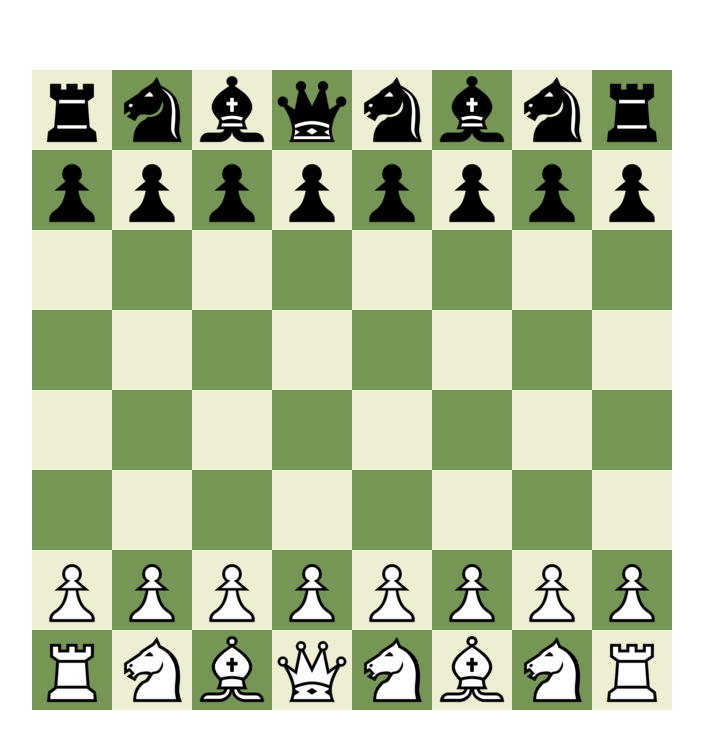
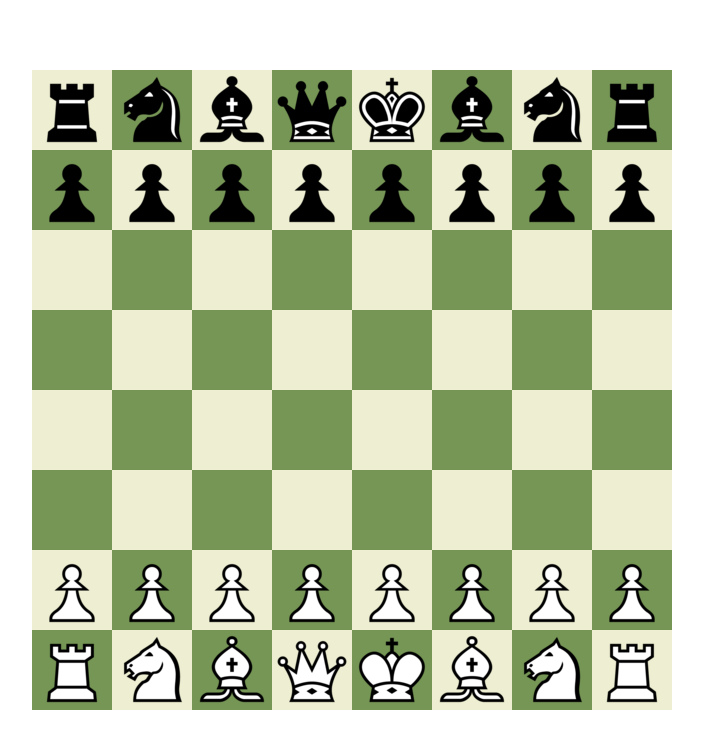
Before and after one commit to kevin-a-nelson/chess2, an Angular app: page /play in a window 1280 px wide. Shown: the top 748 px of the page, without its empty margins (288-991 px from the left). Built offline with nearby package versions, Linux system fonts and the light colour scheme.

Commit message:
all chest pieces have valid moves

```diff
--- a/src/app/components/chess-board-square/chess-board-square.component.html
+++ b/src/app/components/chess-board-square/chess-board-square.component.html
@@ -1,5 +1,5 @@
 <div class="chess-board-square" [ngStyle]="{background: color}">
     <div *ngIf="chessPiece">
-        <img [src]="chessPiece.image"/>
+        <img src="assets/images/{{ chessPiece.image }}.png"/>
     </div>
 </div>
--- a/src/app/components/chess-board-square/chess-board-square.component.ts
+++ b/src/app/components/chess-board-square/chess-board-square.component.ts
@@ -1,5 +1,6 @@
 import { Component, OnInit, Input } from '@angular/core';
 import chessPieces from '../../../public/chessPieces';
+import chessBoard from '../../../public/chess-board'
 
 @Component({
   selector: 'app-chess-board-square',
@@ -16,5 +17,6 @@ export class ChessBoardSquareComponent implements OnInit {
   constructor() { }
 
   ngOnInit() {
+
   }
 }
--- a/src/app/components/chess-board/chess-board.component.html
+++ b/src/app/components/chess-board/chess-board.component.html
@@ -6,10 +6,9 @@
             *ngFor="let column of row; index as columnIdx"
             >
             <app-chess-board-square
-                [chessPiece]="chessPiece(rowIdx, columnIdx)"
-                [isSelected]="isSelected(rowIdx, columnIdx)"
+                [chessPiece]="getChessPiece(rowIdx, columnIdx)"
                 [color]="color(rowIdx, columnIdx)"
-                (click)="selectSquare(rowIdx, columnIdx)"
+                (click)="onClick(rowIdx, columnIdx)"
             >
             </app-chess-board-square>
         </div>
--- a/src/app/components/chess-board/chess-board.component.ts
+++ b/src/app/components/chess-board/chess-board.component.ts
@@ -1,8 +1,7 @@
-import { Component, OnInit } from '@angular/core';
+import { Component, OnInit, ɵCompiler_compileModuleSync__POST_R3__ } from '@angular/core';
 import chessBoard from '../../../public/chess-board'
 import colors from '../../../public/colors'
 import chessPieces from '../../../public/chessPieces';
-import { IfStmt } from '@angular/compiler';
 
 @Component({
   selector: 'app-chess-board',
@@ -11,38 +10,108 @@ import { IfStmt } from '@angular/compiler';
 })
 export class ChessBoardComponent implements OnInit {
   chessBoard = chessBoard;
-  prevSquare: string;
-  currentSquare: string;
 
-  selectSquare(rowIdx, columnIdx) {
-    this.prevSquare = (this.prevSquare === this.currentSquare) ? null : this.currentSquare;
-    this.currentSquare = `${rowIdx}${columnIdx}`;
+  selectedRow: number;
+  selectedColumn: number;
+  selectedSquare: string;
+  selectedPiece: object;
+
+  clickedRow: number;
+  clickedColumn: number;
+  clickedSquare: string;
+  clickedPiece: object;
+
+  validMoves: string[];
+
+  onClick(rowIdx: number, columnIdx: number) {
+    this.clickedRow = rowIdx;
+    this.clickedColumn = columnIdx;
+    this.clickedSquare = `${rowIdx}${columnIdx}`;
+    this.clickedPiece = this.getClickedPiece();
+
+
+    if (this.validMove()) {
+      this.movePiece();
+      return;
+    }
+
+    // if clicked square has peice (pawn, bishop, etc ...), select square
+    if (this.clickedPiece) {
+      this.selectSquare();
+      return;
+    }
   }
 
-  isSelected(rowIdx, columnIdx) {
-    if (this.currentSquare !== `${rowIdx}${columnIdx}`) {
+  validRowMove(rowMove) {
+    return this.selectedRow + rowMove === this.clickedRow;
+  }
+
+  validColumnMove(columnMove) {
+    return this.selectedColumn + columnMove === this.clickedColumn;
+  }
+
+  validMove() {
+    // can't move piece if square is not selected
+    if (!this.selectedSquare) {
       return false;
     }
 
-    if (this.currentSquare === this.prevSquare) {
-      return false;
+    const moves = this.selectedPiece['moves'];
+
+    let isValid = false;
+    for (let i = 0; i < moves.length; i++) {
+      const move = moves[i];
+      if (this.validRowMove(move.row) && this.validColumnMove(move.column)) {
+        isValid = true;
+      }
     }
 
-    return true;
+    return isValid;
+  }
+
+  movePiece() {
+    const pieceToMove = this.chessBoard[this.selectedRow][this.selectedColumn];
+    // location from which piece moved from is now blank
+    this.chessBoard[this.selectedRow][this.selectedColumn] = null;
+    // location that piece moves to now has piece
+    this.chessBoard[this.clickedRow][this.clickedColumn] = pieceToMove;
+    // piece is no longer selected after it is moved
+    this.selectedSquare = null;
+  }
+
+  // if clicked square has piece, select square
+  getClickedPiece() {
+    // if chess piece found at clicked square return true
+    const pieceType = this.chessBoard[this.clickedRow][this.clickedColumn];
+    return chessPieces[pieceType];
+  }
+
+  selectSquare() {
+    // If selected square is clicked, deselect it
+    if (this.clickedSquare === this.selectedSquare) {
+      this.selectedRow = null;
+      this.selectedColumn = null;
+      this.selectedSquare = null;
+      this.selectedPiece = null;
+    } else {
+      // if unselected square is clicked, select it
+      this.selectedRow = this.clickedRow;
+      this.selectedColumn = this.clickedColumn;
+      this.selectedSquare = this.clickedSquare;
+      this.selectedPiece = this.getClickedPiece();
+    }
+  }
+
+  getChessPiece(row: number, column: number) {
+    return chessPieces[this.chessBoard[row][column]]
   }
 
   color(rowIdx, columnIdx) {
-
-    if (!this.isSelected(rowIdx, columnIdx)) {
-      return ((rowIdx + columnIdx) % 2 === 0) ? colors.EVEN : colors.ODD;
+    if (this.selectedSquare === `${rowIdx}${columnIdx}`) {
+      return colors.SELECTED;
     }
-
-    return colors.SELECTED;
-
-  }
-
-  chessPiece(rowIdx, columnIdx) {
-    return chessPieces[this.chessBoard[rowIdx][columnIdx]]
+    // Every other square has either even color or odd color
+    return ((rowIdx + columnIdx) % 2 === 0) ? colors.EVEN : colors.ODD;
   }
 
   constructor() { }
--- a/src/public/chessPieces.ts
+++ b/src/public/chessPieces.ts
@@ -1,41 +1,206 @@
 
+const UP = [
+    { row: -1, column: 0 },
+    { row: -2, column: 0 },
+    { row: -3, column: 0 },
+    { row: -4, column: 0 },
+    { row: -5, column: 0 },
+    { row: -6, column: 0 },
+    { row: -7, column: 0 },
+]
+
+const DOWN = [
+    { row: 1, column: 0 },
+    { row: 2, column: 0 },
+    { row: 3, column: 0 },
+    { row: 4, column: 0 },
+    { row: 5, column: 0 },
+    { row: 6, column: 0 },
+    { row: 7, column: 0 },
+]
+
+const LEFT = [
+    { row: 0, column: -1 },
+    { row: 0, column: -2 },
+    { row: 0, column: -3 },
+    { row: 0, column: -4 },
+    { row: 0, column: -5 },
+    { row: 0, column: -6 },
+    { row: 0, column: -7 },
+]
+
+const RIGHT = [
+    { row: 0, column: 1 },
+    { row: 0, column: 2 },
+    { row: 0, column: 3 },
+    { row: 0, column: 4 },
+    { row: 0, column: 5 },
+    { row: 0, column: 6 },
+    { row: 0, column: 7 },
+]
+
+const LEFT_DOWN = [
+    { row: 1, column: -1 },
+    { row: 2, column: -2 },
+    { row: 3, column: -3 },
+    { row: 4, column: -4 },
+    { row: 5, column: -5 },
+    { row: 6, column: -6 },
+    { row: 7, column: -7 },
+]
+
+const RIGHT_DOWN = [
+    { row: 1, column: 1 },
+    { row: 2, column: 2 },
+    { row: 3, column: 3 },
+    { row: 4, column: 4 },
+    { row: 5, column: 5 },
+    { row: 6, column: 6 },
+    { row: 7, column: 7 },
+]
+
+const RIGHT_UP = [
+    { row: -1, column: 1 },
+    { row: -2, column: 2 },
+    { row: -3, column: 3 },
+    { row: -4, column: 4 },
+    { row: -5, column: 5 },
+    { row: -6, column: 6 },
+    { row: -7, column: 7 },
+]
+
+const LEFT_UP = [
+    { row: -1, column: -1 },
+    { row: -2, column: -2 },
+    { row: -3, column: -3 },
+    { row: -4, column: -4 },
+    { row: -5, column: -5 },
+    { row: -6, column: -6 },
+    { row: -7, column: -7 },
+]
+
+const VERTICAL = [
+    ...UP,
+    ...DOWN,
+]
+
+const HORIZONTAL = [
+    ...LEFT,
+    ...RIGHT,
+]
+
+const DIAGONAL = [
+    ...RIGHT_DOWN,
+    ...LEFT_DOWN,
+    ...RIGHT_UP,
+    ...LEFT_UP,
+]
+
+const KNIGHT = [
+    { row: 2, column: 1 },
+    { row: 2, column: -1 },
+    { row: -2, column: 1 },
+    { row: -2, column: -1 },
+    { row: 1, column: 2 },
+    { row: 1, column: -2 },
+    { row: -1, column: 2 },
+    { row: -1, column: -2 },
+]
+
+const KING = [
+    { row: 0, column: 0 },
+    { row: 0, column: 1 },
+    { row: 0, column: -1 },
+    { row: 1, column: 0 },
+    { row: 1, column: 1 },
+    { row: 1, column: -1 },
+    { row: -1, column: 0 },
+    { row: -1, column: 1 },
+    { row: -1, column: -1 },
+]
+
+const BLACK_PAWN = [
+    { row: 1, column: 0 }
+]
+
+const WHITE_PAWN = [
+    { row: -1, column: 0 }
+]
+
+const MOVES = {
+    rook: [
+        ...VERTICAL,
+        ...HORIZONTAL,
+    ],
+    bishop: [
+        ...DIAGONAL
+    ],
+    queen: [
+        ...VERTICAL,
+        ...HORIZONTAL,
+        ...DIAGONAL,
+    ],
+    knight: [
+        ...KNIGHT,
+    ],
+    king: [
+        ...KING,
+    ],
+    blackPawn: [
+        ...BLACK_PAWN
+    ],
+    whitePawn: [
+        ...WHITE_PAWN
+    ]
+}
 
 export default {
     BR: {
-        image: "assets/images/BlackRook.png"
+        image: "BlackRook",
+        moves: MOVES.rook
+    },
+    WR: {
+        image: "WhiteRook",
+        moves: MOVES.rook
     },
     BKn: {
-        image: "assets/images/BlackKnight.png"
+        image: "BlackKnight",
+        moves: MOVES.knight
+    },
+    WKn: {
+        image: "WhiteKnight",
+        moves: MOVES.knight
     },
     BB: {
-        image: "assets/images/BlackBishop.png"
+        image: "BlackBishop",
+        moves: MOVES.bishop,
+    },
+    WB: {
+        image: "WhiteBishop",
+        moves: MOVES.bishop,
     },
     BQ: {
-        image: "assets/images/BlackQueen.png"
+        image: "BlackQueen",
+        moves: MOVES.queen
+    },
+    WQ: {
+        image: "WhiteQueen",
+        moves: MOVES.queen
     },
     BKi: {
-        image: "assets/images/BlackKnight.png"
+        image: "BlackKing",
+        moves: MOVES.king
+    },
+    WKi: {
+        image: "WhiteKing",
+        moves: MOVES.king
     },
     BP: {
-        image: "assets/images/BlackPawn.png"
+        image: "BlackPawn",
+        moves: MOVES.blackPawn
     },
     WP: {
-        image: "assets/images/WhitePawn.png"
+        image: "WhitePawn",
+        moves: MOVES.whitePawn
     },
-    WR: {
-        image: "assets/images/WhiteRook.png"
-    },
-    WKn: {
-        image: "assets/images/WhiteKnight.png"
-    },
-    WB: {
-        image: "assets/images/WhiteBishop.png"
-    },
-    WQ: {
-        image: "assets/images/WhiteQueen.png"
-    },
-    WKi: {
-        image: "assets/images/WhiteKnight.png"
-    }
-
 }
```
